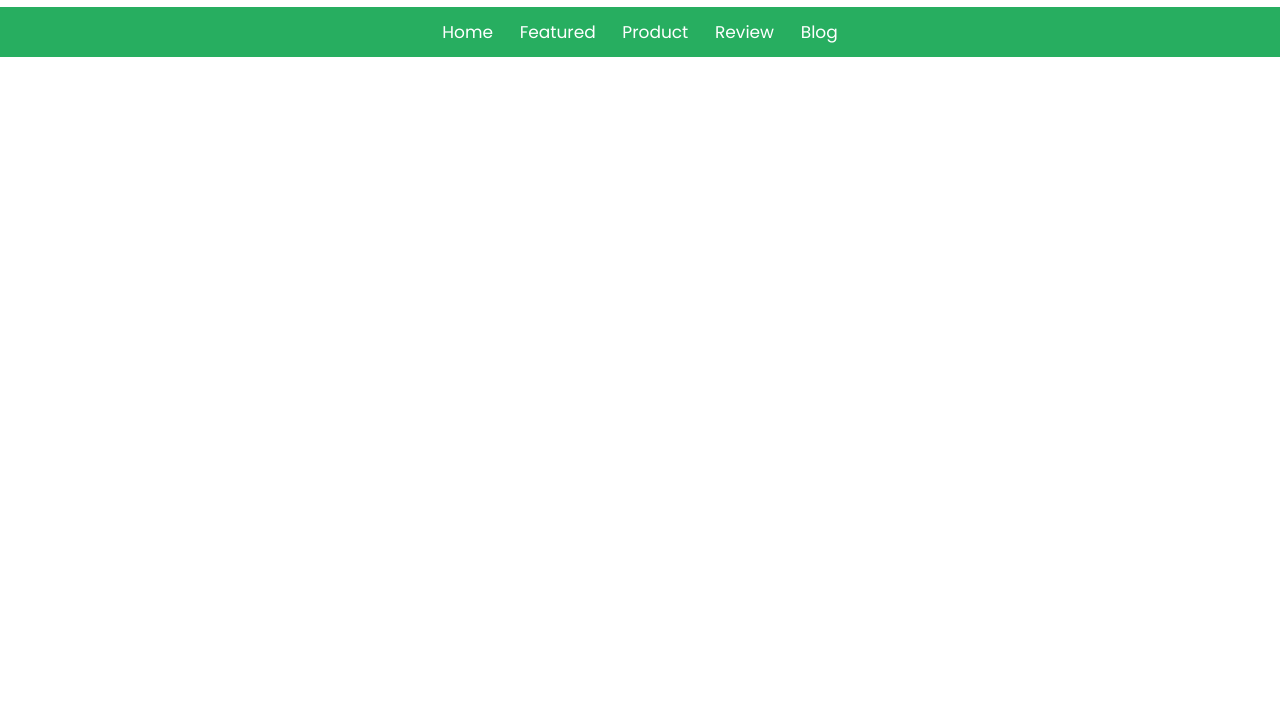
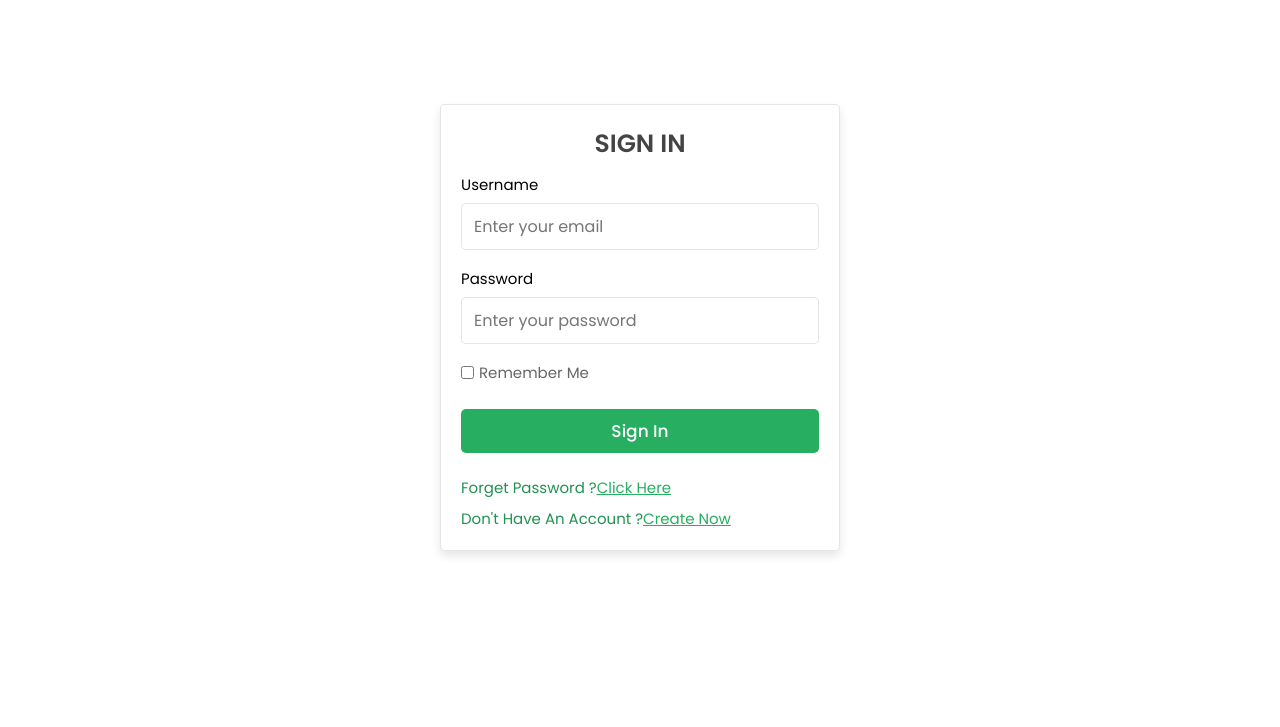
Before and after one commit to hay12k/Hayaan-Book, a plain HTML site: page index.html in a window 1280 px wide. Shown: the part 73-800 px from the top of the page. Drawn offline with Linux system fonts and the light colour scheme.

Commit message:
modified:   assets/style.css 	modified:   index.html

```diff
--- a/assets/style.css
+++ b/assets/style.css
@@ -35,6 +35,20 @@ html::-webkit-scrollbar-track{
 }
 html::-webkit-scrollbar-thumb{
     background: var(--black);
+}
+.btn{
+    margin-top: 1rem;
+    display: inline-block;
+    padding: .9rem 3rem;
+    border-radius: .5rem;
+    color: #fff;
+    background: var(--green);
+    font-size: 1.7rem;
+    cursor: pointer;
+    font-weight: 500;
+}
+.btn:hover{
+    background: var(--light-color);
 }
 .header .header-1{
     background: #fff;
@@ -127,7 +141,72 @@ html::-webkit-scrollbar-thumb{
 .bottom-navbar a:hover{
     background: var(--dark-color);
 }
-
+.login-form-container{
+    display: flex;
+    align-items: center;
+    justify-content: center;
+    background: rgba(255, 255, 255, 9);
+    position: fixed;
+    top: 0; left: 0;
+    z-index: 1000;
+    height: 100%;
+    width: 100%;
+}
+.login-form-container form{
+    background: #fff;
+    border: var(--border);
+    width: 40rem;
+    padding: 2rem;
+    box-shadow: var(--box-shadow);
+    border-radius: .5rem;
+    margin: 2rem;
+}
+.login-form-container form h3{
+    font-size: 2.5rem;
+    text-transform: uppercase;
+    color: var(--black);
+    text-align: center;
+}
+.login-form-container form  span{
+    display: block;
+    font-size: 1.5rem;
+    padding-top: 1rem;
+}
+.login-form-container form .box{
+    width: 100%;
+    margin: .7rem 0;
+    font-size: 1.6rem;
+    border: var(--border);
+    border-radius: .5rem;
+    padding: 1rem 1.2rem;
+    color: var(--black);
+    text-transform: none;
+}
+.login-form-container form .checkbox{
+    display: flex;
+    align-items: center;
+    gap: .5rem;
+    padding: 1rem 0;
+}
+.login-form-container form .checkbox label{
+    font-size: 1.5rem;
+    color: var(--light-color);
+    cursor: pointer;
+}
+.login-form-container form .btn{
+    text-align: center;
+    width: 100%;
+    margin: 1.5rem 0;
+}
+.login-form-container form p{
+    padding-top: .8rem;
+    color: var(--dark-color);
+    font-size: 1.5rem;
+}
+.login-form-container form p a{
+    color: var(--green);
+    text-decoration: underline;
+}
 
 
 
@@ -149,6 +228,12 @@ html::-webkit-scrollbar-thumb{
 }
 
 @media(max-width: 768px){
+    html{
+        scroll-padding-top: 0;
+    }
+    body{
+        padding-bottom: 6rem;
+    }
     .header .header-2{
         display: none;
     }
--- a/index.html
+++ b/index.html
@@ -48,8 +48,24 @@
     </nav>
     <!-- bottom navbar sectiob ends -->
 
-    <!-- header sectiob starts -->
-    <!-- header sectiob ends -->
+    <!-- login form starts -->
+    <div class="login-form-container">
+        <form action="">
+            <h3>sign in</h3>
+            <span>Username</span>
+            <input type="email" name="" class="box" placeholder="Enter your email" id="">
+            <span>password</span>
+            <input type="password" name="" class="box" placeholder="Enter your password" id="">
+            <div class="checkbox">
+                <input type="checkbox" name="" id="remember-me">
+                <label for="remember-me">remember me</label>
+            </div>
+            <input type="submit" value="Sign in" class="btn">
+            <p>forget password ?<a href="#">click here</a></p>
+            <p>don't have an account ?<a href="#">create now</a></p>
+        </form>
+    </div>
+    <!-- login form ends -->
 
     <!-- header sectiob starts -->
     <!-- header sectiob ends -->
```
